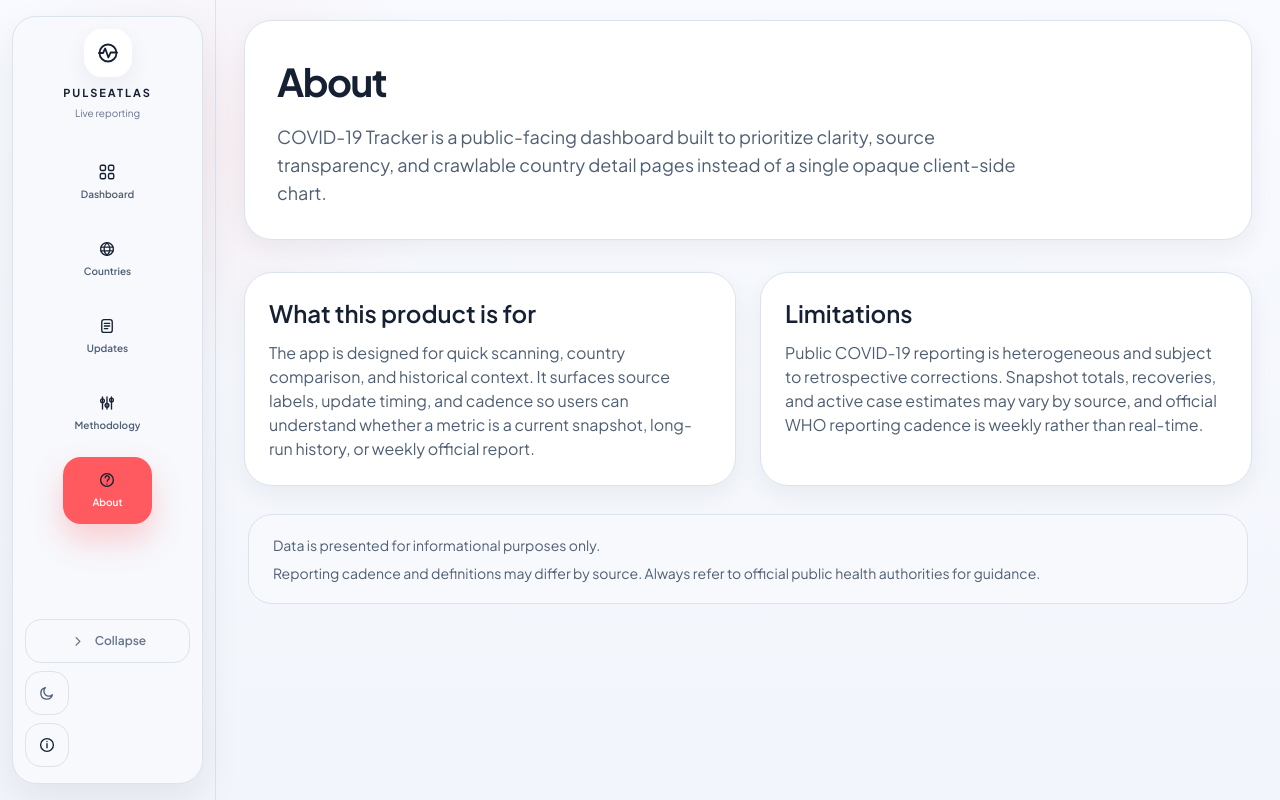
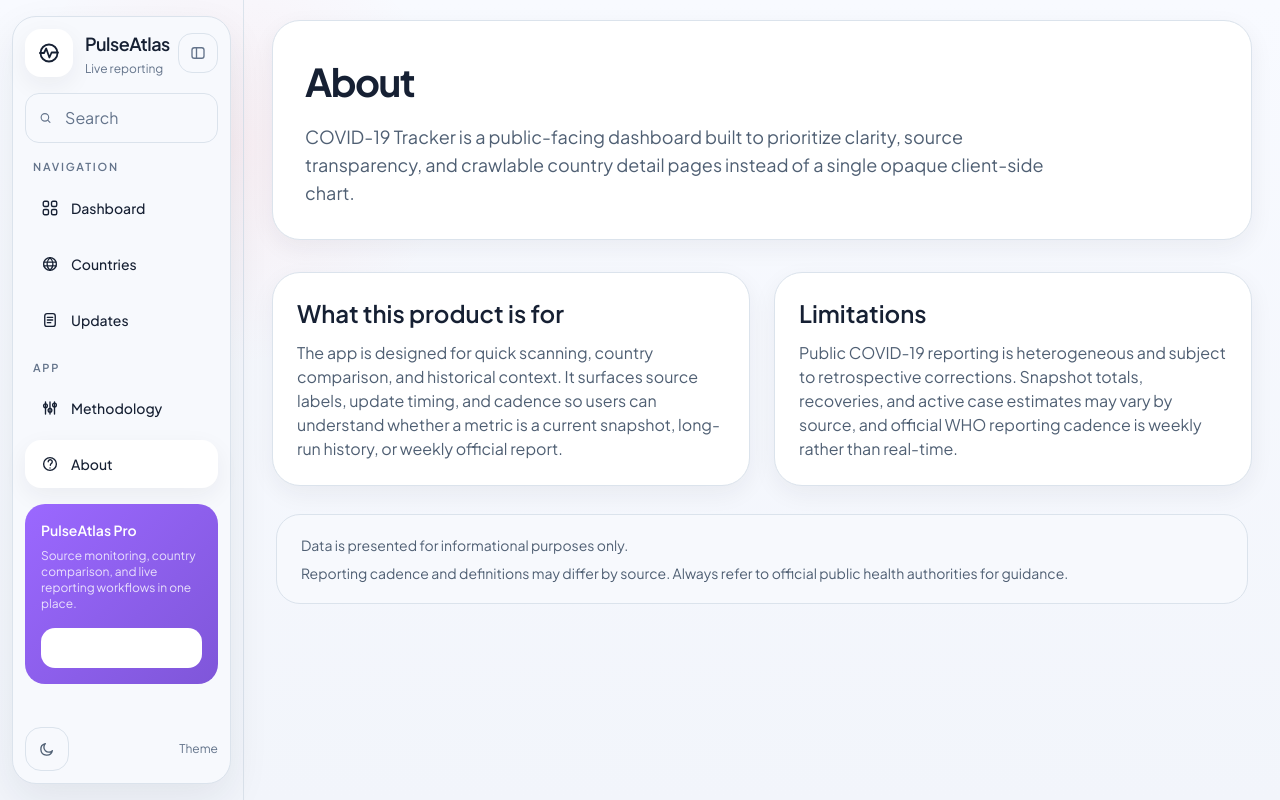
Before and after one commit to Nischhalsubba/corona_tracker, a Next.js app: page /about in a window 1280 px wide. Built offline with nearby package versions, Linux system fonts and the light colour scheme; no server answers.

Commit message:
style: redesign sidebar to match reference collapse and expanded layout

```diff
--- a/components/site-header.tsx
+++ b/components/site-header.tsx
@@ -3,7 +3,7 @@
 import Link from "next/link";
 import { usePathname } from "next/navigation";
 import { gsap } from "gsap";
-import { useEffect, useLayoutEffect, useRef, useState } from "react";
+import { useEffect, useLayoutEffect, useMemo, useRef, useState } from "react";
 
 import { ThemeToggle } from "@/components/theme-toggle";
 import { siteName } from "@/lib/site";
@@ -11,10 +11,13 @@ import { cn } from "@/lib/utils";
 
 const SIDEBAR_STORAGE_KEY = "pulseatlas-sidebar-collapsed";
 
-const navItems = [
+const navigationItems = [
   { href: "/", label: "Dashboard", icon: DashboardIcon },
   { href: "/countries", label: "Countries", icon: GlobeIcon },
-  { href: "/updates", label: "Updates", icon: NotesIcon },
+  { href: "/updates", label: "Updates", icon: NotesIcon }
+];
+
+const appItems = [
   { href: "/methodology", label: "Methodology", icon: TuneIcon },
   { href: "/about", label: "About", icon: HelpIcon }
 ];
@@ -22,9 +25,14 @@ const navItems = [
 export function SiteHeader() {
   const pathname = usePathname();
   const [collapsed, setCollapsed] = useState(false);
+  const [query, setQuery] = useState("");
   const asideRef = useRef<HTMLElement | null>(null);
   const brandRef = useRef<HTMLDivElement | null>(null);
+  const searchRef = useRef<HTMLDivElement | null>(null);
+  const contentRef = useRef<HTMLDivElement | null>(null);
+  const footerRef = useRef<HTMLDivElement | null>(null);
   const labelRefs = useRef<(HTMLSpanElement | null)[]>([]);
+  const sectionRefs = useRef<(HTMLDivElement | null)[]>([]);
 
   useEffect(() => {
     const stored = window.localStorage.getItem(SIDEBAR_STORAGE_KEY);
@@ -33,39 +41,58 @@ export function SiteHeader() {
     }
   }, []);
 
+  const filteredNavigation = useMemo(() => {
+    const normalized = query.trim().toLowerCase();
+    if (!normalized) {
+      return { navigation: navigationItems, app: appItems };
+    }
+
+    return {
+      navigation: navigationItems.filter((item) => item.label.toLowerCase().includes(normalized)),
+      app: appItems.filter((item) => item.label.toLowerCase().includes(normalized))
+    };
+  }, [query]);
+
   useLayoutEffect(() => {
     if (!asideRef.current) {
       return;
     }
 
     const brand = brandRef.current;
+    const search = searchRef.current;
+    const content = contentRef.current;
+    const footer = footerRef.current;
     const labels = labelRefs.current.filter(Boolean);
+    const sections = sectionRefs.current.filter(Boolean);
     const mm = gsap.matchMedia();
 
     mm.add("(min-width: 1024px)", () => {
       gsap.to(asideRef.current, {
-        width: collapsed ? 96 : 216,
-        duration: 0.32,
+        width: collapsed ? 92 : 244,
+        duration: 0.34,
         ease: "power2.out"
       });
 
-      if (brand) {
-        gsap.to(brand, {
+      const shared = {
         autoAlpha: collapsed ? 0 : 1,
         height: collapsed ? 0 : "auto",
         y: collapsed ? -8 : 0,
         duration: 0.24,
         ease: "power2.out"
-        });
-      }
+      };
 
+      if (brand) gsap.to(brand, shared);
+      if (search) gsap.to(search, shared);
+      if (content) gsap.to(content, shared);
+      if (footer) gsap.to(footer, shared);
+      if (sections.length > 0) gsap.to(sections, { ...shared, stagger: collapsed ? 0 : 0.03 });
       if (labels.length > 0) {
         gsap.to(labels, {
           autoAlpha: collapsed ? 0 : 1,
           x: collapsed ? -6 : 0,
           height: collapsed ? 0 : "auto",
-          duration: 0.22,
-          stagger: collapsed ? 0 : 0.02,
+          duration: 0.2,
+          stagger: collapsed ? 0 : 0.015,
           ease: "power2.out"
         });
       }
@@ -85,34 +112,139 @@ export function SiteHeader() {
       ref={asideRef}
       className="border-b border-[var(--border)] bg-transparent lg:min-h-screen lg:border-b-0 lg:border-r lg:px-3 lg:py-4"
     >
-      <div
-        className={cn(
-          "soft-panel soft-shadow mx-auto flex items-center justify-between rounded-[24px] p-3 lg:sticky lg:top-4 lg:min-h-[calc(100vh-32px)] lg:flex-col lg:justify-start",
-          collapsed ? "lg:gap-4" : "lg:gap-5"
-        )}
-      >
-        <div className={cn("flex items-center gap-3 lg:w-full", collapsed ? "lg:justify-center" : "lg:flex-col lg:gap-2")}>
+      <div className="soft-panel soft-shadow mx-auto flex items-center justify-between rounded-[24px] p-3 lg:sticky lg:top-4 lg:min-h-[calc(100vh-32px)] lg:flex-col lg:justify-start lg:gap-4">
+        <div className={cn("flex w-full items-center", collapsed ? "justify-center" : "justify-between")}>
           <Link
             href="/"
-            className="flex h-12 w-12 shrink-0 items-center justify-center rounded-[18px] bg-[var(--surface)] text-[var(--primary)] shadow-[var(--shadow-sm)]"
+            className="flex h-12 w-12 shrink-0 items-center justify-center rounded-[16px] bg-[var(--surface)] text-[var(--primary)] shadow-[var(--shadow-sm)]"
             aria-label={`${siteName} home`}
           >
             <PulseIcon className="h-6 w-6" />
           </Link>
-          <div
-            ref={brandRef}
-            className={cn("overflow-hidden text-center", collapsed ? "hidden lg:block" : "hidden lg:block")}
+
+          <div ref={brandRef} className={cn("hidden min-w-0 flex-1 overflow-hidden lg:block", collapsed ? "" : "ml-3")}>
+            <div className="truncate text-[18px] font-semibold tracking-[-0.03em] text-[var(--foreground)]">{siteName}</div>
+            <div className="mt-1 text-xs text-[var(--text-tertiary)]">Live reporting</div>
+          </div>
+
+          {!collapsed ? (
+            <button
+              type="button"
+              onClick={toggleCollapsed}
+              className="soft-panel hidden h-10 w-10 items-center justify-center rounded-[14px] text-[var(--text-tertiary)] lg:flex"
+              aria-label="Collapse sidebar"
             >
-            <div className="text-[11px] font-bold uppercase tracking-[0.18em] text-[var(--foreground)]">{siteName}</div>
-            <div className="mt-1 text-[10px] text-[var(--text-tertiary)]">Live reporting</div>
+              <PanelIcon className="h-4.5 w-4.5" />
+            </button>
+          ) : null}
+        </div>
+
+        {collapsed ? (
+          <button
+            type="button"
+            onClick={toggleCollapsed}
+            className="soft-panel hidden h-10 w-10 items-center justify-center rounded-[14px] text-[var(--text-tertiary)] lg:flex"
+            aria-label="Expand sidebar"
+          >
+            <PanelIcon className="h-4.5 w-4.5" />
+          </button>
+        ) : null}
+
+        <div ref={searchRef} className="hidden w-full overflow-hidden lg:block">
+          <label className="soft-panel flex items-center gap-3 rounded-[14px] px-3 py-3">
+            <SearchIcon className="h-4.5 w-4.5 text-[var(--text-tertiary)]" />
+            <input
+              value={query}
+              onChange={(event) => setQuery(event.target.value)}
+              placeholder="Search"
+              aria-label="Search sidebar routes"
+              className="w-full border-0 bg-transparent text-sm outline-none placeholder:text-[var(--text-tertiary)]"
+            />
+          </label>
+        </div>
+
+        <div className={cn("flex w-full items-center gap-2 lg:flex-col", collapsed ? "lg:gap-3" : "lg:gap-4")}>
+          <SidebarSection
+            title="Navigation"
+            items={filteredNavigation.navigation}
+            pathname={pathname}
+            collapsed={collapsed}
+            labelRefs={labelRefs}
+            sectionIndex={0}
+            sectionRefs={sectionRefs}
+          />
+          <SidebarSection
+            title="App"
+            items={filteredNavigation.app}
+            pathname={pathname}
+            collapsed={collapsed}
+            labelRefs={labelRefs}
+            sectionIndex={1}
+            sectionRefs={sectionRefs}
+            labelOffset={filteredNavigation.navigation.length}
+          />
+        </div>
+
+        <div ref={footerRef} className="hidden w-full overflow-hidden lg:block">
+          {!collapsed ? (
+            <div className="rounded-[20px] bg-[linear-gradient(135deg,#9b68ff_0%,#7f56d9_100%)] px-4 py-4 text-white">
+              <div className="text-sm font-semibold">PulseAtlas Pro</div>
+              <div className="mt-2 text-xs text-white/80">Source monitoring, country comparison, and live reporting workflows in one place.</div>
+              <Link
+                href="/methodology"
+                className="mt-4 flex h-10 items-center justify-center rounded-[14px] bg-white text-sm font-semibold text-[#5f37c9]"
+              >
+                Explore sources
+              </Link>
+            </div>
+          ) : null}
+        </div>
+
+        <div className={cn("mt-auto flex w-full items-center gap-2", collapsed ? "justify-center lg:flex-col" : "justify-between")}>
+          <ThemeToggle />
+          {!collapsed ? (
+            <div className="hidden items-center gap-2 lg:flex">
+              <span className="text-xs text-[var(--text-tertiary)]">Theme</span>
+            </div>
+          ) : null}
         </div>
       </div>
+    </aside>
+  );
+}
 
-        <nav
-          aria-label="Primary navigation"
-          className={cn("flex items-center gap-2 lg:flex-1 lg:flex-col lg:pt-2", collapsed ? "lg:gap-3" : "lg:gap-2.5")}
+function SidebarSection({
+  title,
+  items,
+  pathname,
+  collapsed,
+  labelRefs,
+  sectionRefs,
+  sectionIndex,
+  labelOffset = 0
+}: {
+  title: string;
+  items: typeof navigationItems;
+  pathname: string;
+  collapsed: boolean;
+  labelRefs: React.MutableRefObject<(HTMLSpanElement | null)[]>;
+  sectionRefs: React.MutableRefObject<(HTMLDivElement | null)[]>;
+  sectionIndex: number;
+  labelOffset?: number;
+}) {
+  return (
+    <div className={cn("w-full", collapsed ? "lg:flex lg:w-auto lg:flex-col" : "")}>
+      <div
+        ref={(node) => {
+          sectionRefs.current[sectionIndex] = node;
+        }}
+        className={cn("mb-2 hidden overflow-hidden px-2 text-[11px] font-semibold uppercase tracking-[0.16em] text-[var(--text-tertiary)] lg:block", collapsed ? "" : "")}
       >
-          {navItems.map((item, index) => {
+        {title}
+      </div>
+
+      <div className={cn("flex items-center gap-2 lg:flex-col", collapsed ? "lg:gap-3" : "lg:gap-2")}>
+        {items.map((item, index) => {
           const active = pathname === item.href || (item.href !== "/" && pathname.startsWith(item.href));
           const Icon = item.icon;
 
@@ -121,58 +253,36 @@ export function SiteHeader() {
               key={item.href}
               href={item.href}
               className={cn(
-                  "group flex shrink-0 items-center justify-center rounded-[18px] text-[var(--text-secondary)] lg:mx-auto",
-                  collapsed ? "h-12 w-12 lg:h-12 lg:w-12" : "h-11 w-11 lg:h-auto lg:w-full lg:flex-col lg:gap-1.5 lg:px-3 lg:py-3.5",
+                "group relative flex shrink-0 items-center rounded-[16px]",
+                collapsed
+                  ? "h-12 w-12 justify-center lg:mx-auto"
+                  : "h-12 w-full justify-start gap-3 px-4",
                 active
-                    ? "bg-[var(--primary)] text-white shadow-[0_16px_32px_rgba(255,90,95,0.28)]"
-                    : "hover:bg-[var(--surface)] hover:text-[var(--foreground)]"
+                  ? collapsed
+                    ? "bg-[var(--foreground)] text-white"
+                    : "bg-[var(--surface)] text-[var(--foreground)] shadow-[var(--shadow-sm)]"
+                  : "text-[var(--text-secondary)] hover:bg-[var(--surface)] hover:text-[var(--foreground)]"
               )}
             >
               <Icon className="h-4.5 w-4.5 shrink-0" />
               <span
                 ref={(node) => {
-                    labelRefs.current[index] = node;
+                  labelRefs.current[labelOffset + index] = node;
                 }}
-                  className={cn(
-                    "overflow-hidden text-[10px] font-semibold",
-                    collapsed ? "hidden lg:block" : "hidden lg:block",
-                    active ? "text-white" : "text-[var(--text-secondary)]"
-                  )}
+                className="hidden overflow-hidden text-sm font-medium lg:block"
               >
                 {item.label}
               </span>
+              {collapsed && active ? (
+                <span className="absolute left-[calc(100%+10px)] top-1/2 hidden -translate-y-1/2 rounded-[10px] bg-[#7f56d9] px-3 py-1.5 text-xs font-semibold text-white shadow-[0_10px_20px_rgba(127,86,217,0.25)] lg:block">
+                  {item.label}
+                </span>
+              ) : null}
             </Link>
           );
         })}
-        </nav>
-
-        <div className={cn("flex items-center gap-2 lg:w-full", collapsed ? "lg:flex-col lg:items-center lg:gap-2" : "lg:flex-col lg:items-stretch lg:gap-2 lg:pb-1")}>
-          <button
-            type="button"
-            onClick={toggleCollapsed}
-            className={cn(
-              "soft-panel flex h-11 items-center justify-center rounded-[16px] text-[var(--text-tertiary)] hover:text-[var(--foreground)]",
-              collapsed ? "w-11" : "w-11 lg:w-full lg:gap-2"
-            )}
-            aria-label={collapsed ? "Expand sidebar" : "Collapse sidebar"}
-            aria-pressed={!collapsed}
-          >
-            <ChevronIcon className={cn("h-4.5 w-4.5", collapsed ? "" : "rotate-180")} />
-            {!collapsed ? <span className="hidden text-xs font-semibold lg:block">Collapse</span> : null}
-          </button>
-          <div className={cn("flex items-center gap-2", collapsed ? "lg:flex-col" : "lg:flex-col lg:items-stretch")}>
-            <ThemeToggle />
-            <Link
-              href="/about"
-              className="soft-panel flex h-11 w-11 items-center justify-center rounded-[16px] text-[var(--text-tertiary)] hover:text-[var(--foreground)]"
-              aria-label="Open about page"
-            >
-              <InfoIcon className="h-4.5 w-4.5" />
-            </Link>
       </div>
     </div>
-      </div>
-    </aside>
   );
 }
 
@@ -195,6 +305,24 @@ function PulseIcon({ className }: { className?: string }) {
     <svg {...iconProps(className)}>
       <path d="M3 12h4l2.2-4.5 3.2 9 2.2-5H21" />
       <circle cx="12" cy="12" r="8.5" />
+    </svg>
+  );
+}
+
+function PanelIcon({ className }: { className?: string }) {
+  return (
+    <svg {...iconProps(className)}>
+      <rect x="4" y="5" width="16" height="14" rx="3" />
+      <path d="M10 5v14" />
+    </svg>
+  );
+}
+
+function SearchIcon({ className }: { className?: string }) {
+  return (
+    <svg {...iconProps(className)}>
+      <circle cx="11" cy="11" r="6" />
+      <path d="m19 19-3.2-3.2" />
     </svg>
   );
 }
@@ -248,20 +376,3 @@ function HelpIcon({ className }: { className?: string }) {
     </svg>
   );
 }
-
-function InfoIcon({ className }: { className?: string }) {
-  return (
-    <svg {...iconProps(className)}>
-      <circle cx="12" cy="12" r="8.5" />
-      <path d="M12 10.2v5.6M12 7.3h.01" />
-    </svg>
-  );
-}
-
-function ChevronIcon({ className }: { className?: string }) {
-  return (
-    <svg {...iconProps(className)}>
-      <path d="m14.5 6.5-5 5 5 5" />
-    </svg>
-  );
-}
```
Lines whose indentation alone changed are shown as unchanged.
